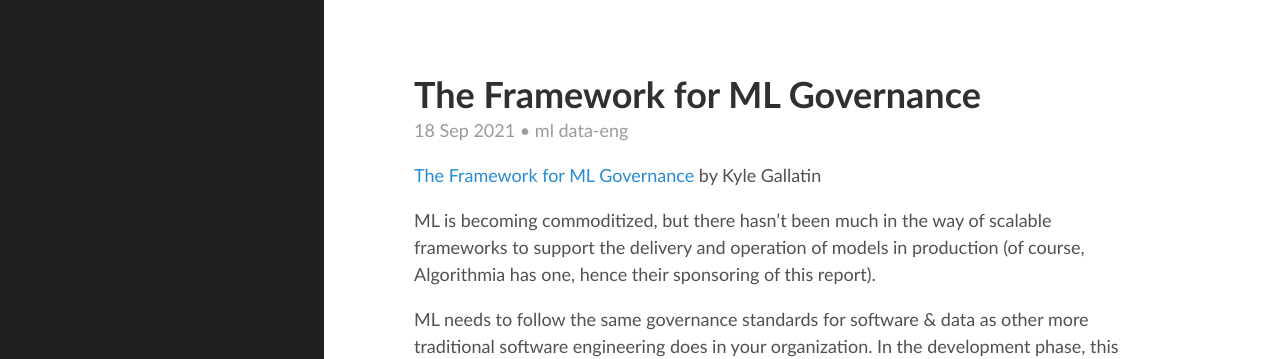
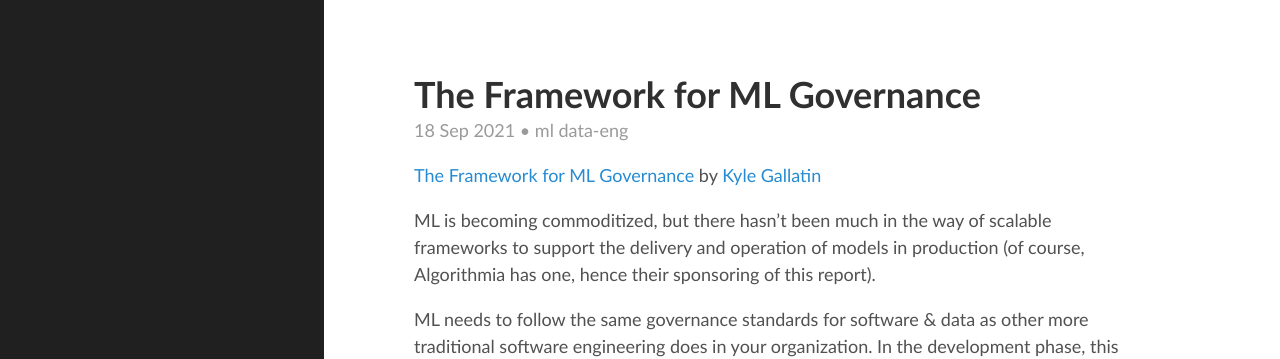
Before and after one commit to bgreenlee/bgreenlee.github.io, a Jekyll site: the page built from _posts/2021-09-18-the-framework-for-ml-governance.md, in a window 1280 px wide and 1214 px high. Shown: the top 359 px of the window. Built offline with Jekyll 4.4.1, drawn with Linux system fonts in a browser that asks for light colours; some web fonts are replaced; comment, search, counter and statistics services are not loaded; part of the change alters nothing that is shown.

```diff
--- a/_posts/2021-09-18-the-framework-for-ml-governance.md
+++ b/_posts/2021-09-18-the-framework-for-ml-governance.md
@@ -4,7 +4,7 @@ date: 2021-09-18 15:14:51 -0700
 layout: post
 tags: ml data-eng
 ---
-[The Framework for ML Governance](https://info.algorithmia.com/hubfs/The%20Framework%20for%20ML%20Governance.pdf?hsLang=en-us) by Kyle Gallatin
+[The Framework for ML Governance](https://info.algorithmia.com/hubfs/The%20Framework%20for%20ML%20Governance.pdf?hsLang=en-us) by [Kyle Gallatin](https://twitter.com/kylegallatin)
 
 ML is becoming commoditized, but there hasn't been much in the way of scalable frameworks to support the delivery and operation of models in production (of course, Algorithmia has one, hence their sponsoring of this report).
 
```
